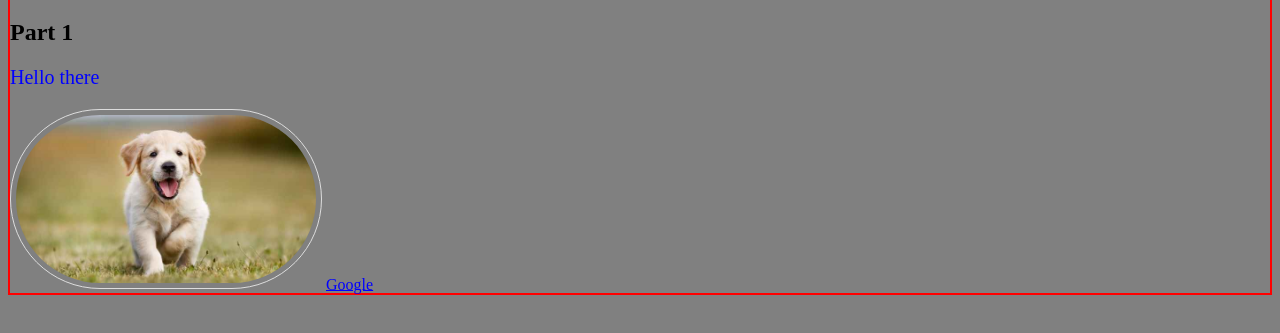
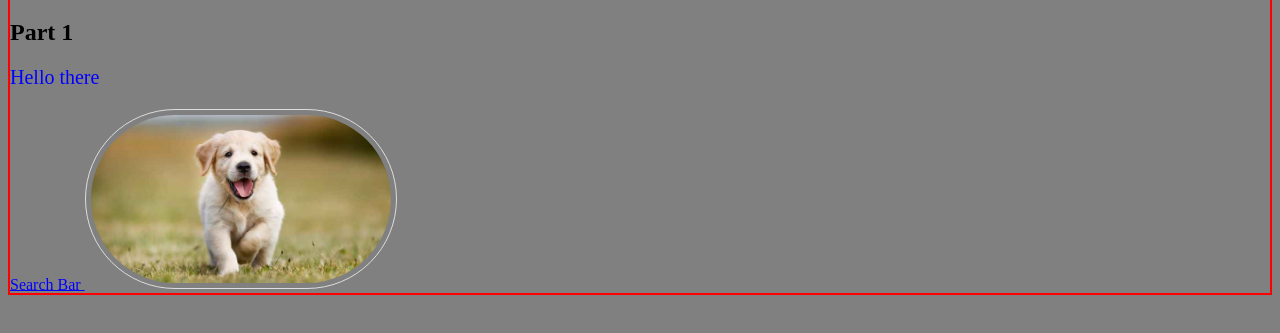
Before and after one commit to Mjalloh18/Mjalloh18.github.io, a plain HTML site: page index.html in a window 1280 px wide. Shown: the part 71-404 px from the top of the page. Drawn offline with Linux system fonts and the light colour scheme.

Commit message:
initial commit

```diff
--- a/index.html
+++ b/index.html
@@ -3,8 +3,8 @@
     <h1 style="color: red; "> HTML Introduction</h1>
     <h2> Part 1</h2>
     <p class= paragraph1> Hello there </p>
+    <a href="https://www.google.com/"> Search Bar </a>
     <img src="dog.jpeg" alt="dog" >
-    <a href="https://www.google.com/"> Google </a>
 
     </body>
 
```
